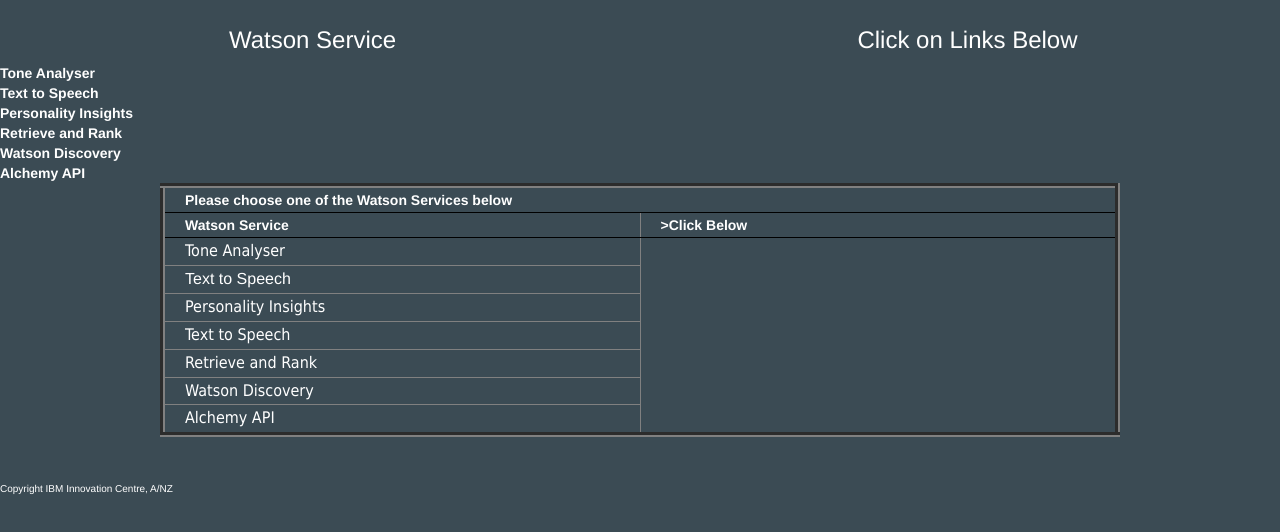
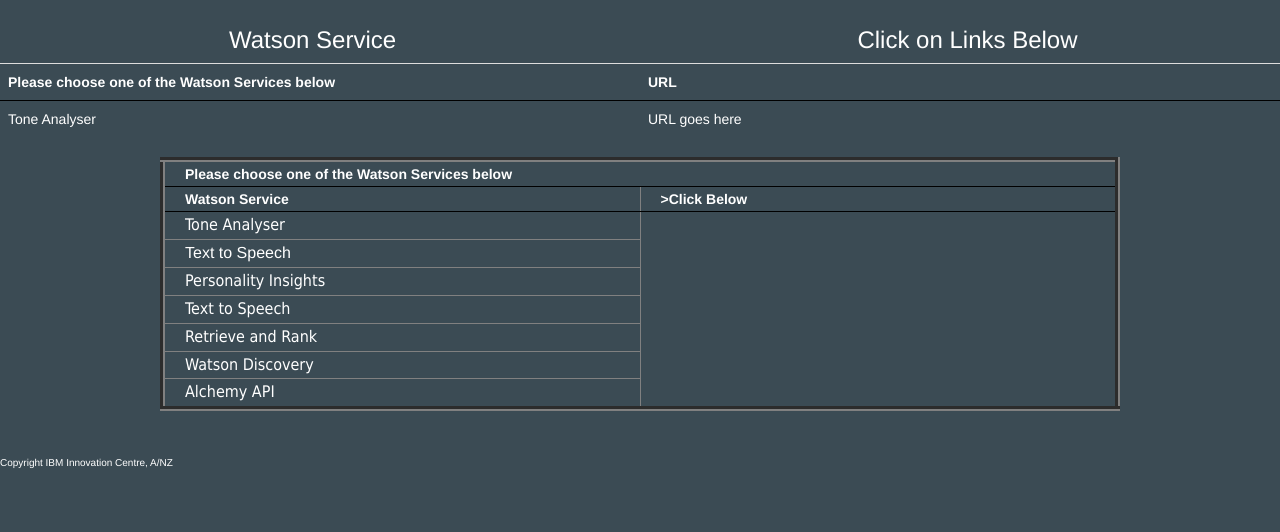
Before and after one commit to iic-sydney/EnterWatson, a website: page public/index.html in a window 1280 px wide. Shown: the part 218-750 px from the top of the page. Drawn offline with nearby package versions, Linux system fonts and the light colour scheme.

Commit message:
Added bootstrap table

```diff
--- a/public/index.html
+++ b/public/index.html
@@ -39,55 +39,19 @@
     <h3 class="text-center">Click on Links Below</h3>
   </div>
 </div>
-
-  <div class="row">
-    <div class = "col-md-6">
-      <strong>Tone Analyser</strong>
-      </div>
-    <div class = "col-md-6">
-    </div>
+<!-- NEW TABLE CODE USING BOOTSTRAP -->
+<div class="row">
+  <div class="col-md-12">
+    <table class="table">
+      <tr>
+        <th>Please choose one of the Watson Services below</th>
+        <th>URL</th>
+      </tr>
+        <td>Tone Analyser</td>
+        <td>URL goes here</td>
+    </table>
   </div>
-
-  <div class="row">
-    <div class = "col-md-6">
-      <strong>Text to Speech</strong>
-      </div>
-    <div class = "col-md-6">
-    </div>
-  </div>
-
-  <div class="row">
-    <div class = "col-md-6">
-      <strong>Personality Insights</strong>
-      </div>
-    <div class = "col-md-6">
-    </div>
-  </div>
-
-  <div class="row">
-    <div class = "col-md-6">
-      <strong>Retrieve and Rank</strong>
-      </div>
-    <div class = "col-md-6">
-    </div>
-  </div>
-
-  <div class="row">
-    <div class = "col-md-6">
-      <strong>Watson Discovery</strong>
-      </div>
-    <div class = "col-md-6">
-    </div>
-  </div>
-
-  <div class="row">
-    <div class = "col-md-6">
-      <strong>Alchemy API</strong>
-      </div>
-    <div class = "col-md-6">
-    </div>
-  </div>
-
+</div>
 
     <!-- Old Code -->
     <table style="width:75%" align="center" border="5">
```
